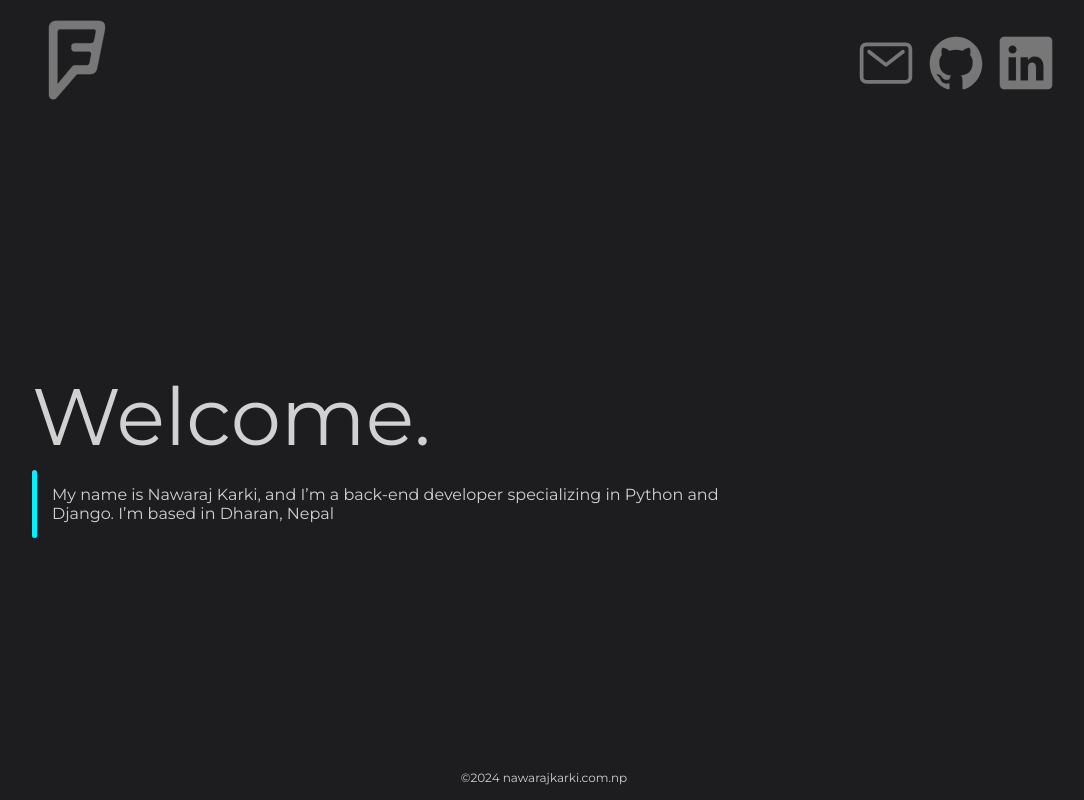
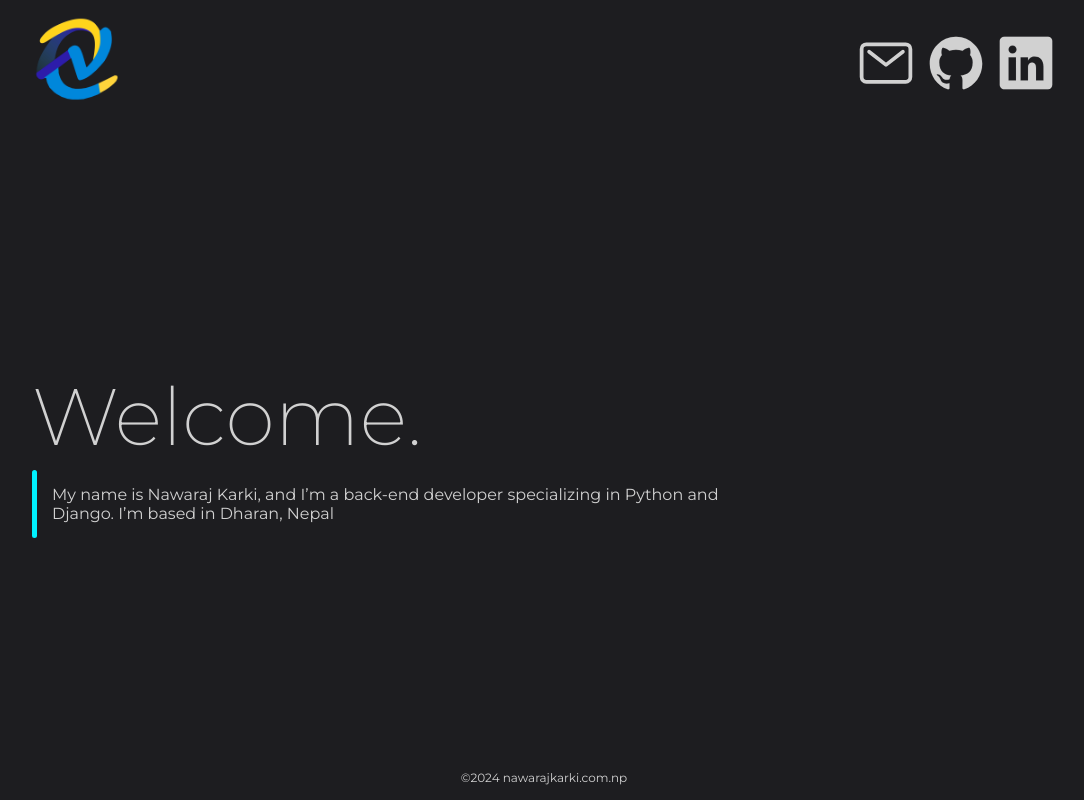
Before and after one commit to Nawarajkarki/Nawarajkarki.github.io, a plain HTML site: page index.html in a window 1280 px wide. Shown: the whole page, without its empty margins (96-1180 px from the left). Drawn offline with nearby package versions, Linux system fonts and the light colour scheme.

Commit message:
added logo

```diff
--- a/index.html
+++ b/index.html
@@ -22,8 +22,8 @@
 
         <nav class="flex-row">
             <div class="logo">
-                <a href="">
-                    <ion-icon name="logo-foursquare"></ion-icon>
+                <a href="#">
+                    <img src="./Logo.png" alt="Logo">
                 </a>
             </div>
 
--- a/style.css
+++ b/style.css
@@ -51,7 +51,7 @@ nav .logo{
 }
 
 
-ion-icon{
+.logo img{
     color: #777;
     height: 90px;
     width: 90px;
@@ -81,7 +81,7 @@ ion-icon{
 }
 .welcome > h1{
     font-size: 80px;
-    font-weight: 400;
+    font-weight: 200;
 }
 
 .welcome .inner-div {
```
Also changed, not shown: Logo.png (added).
